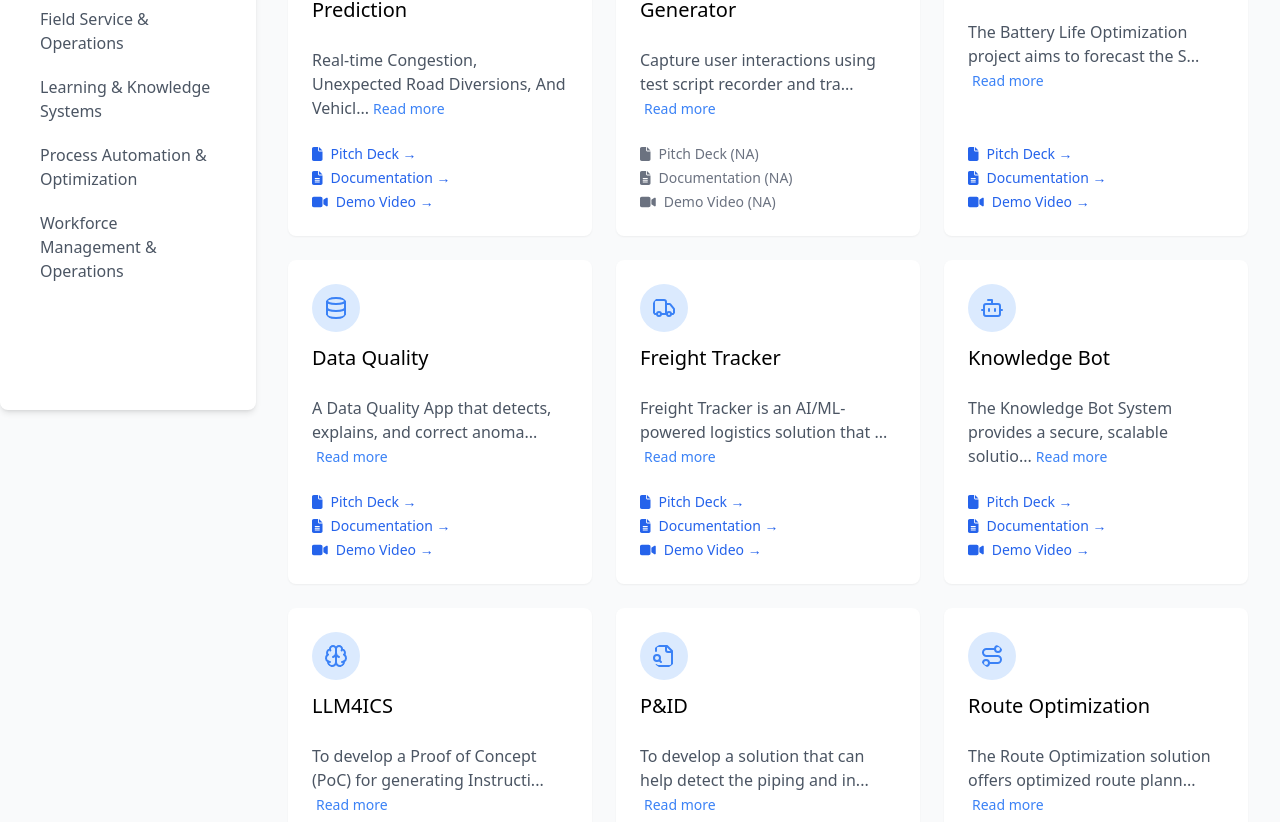
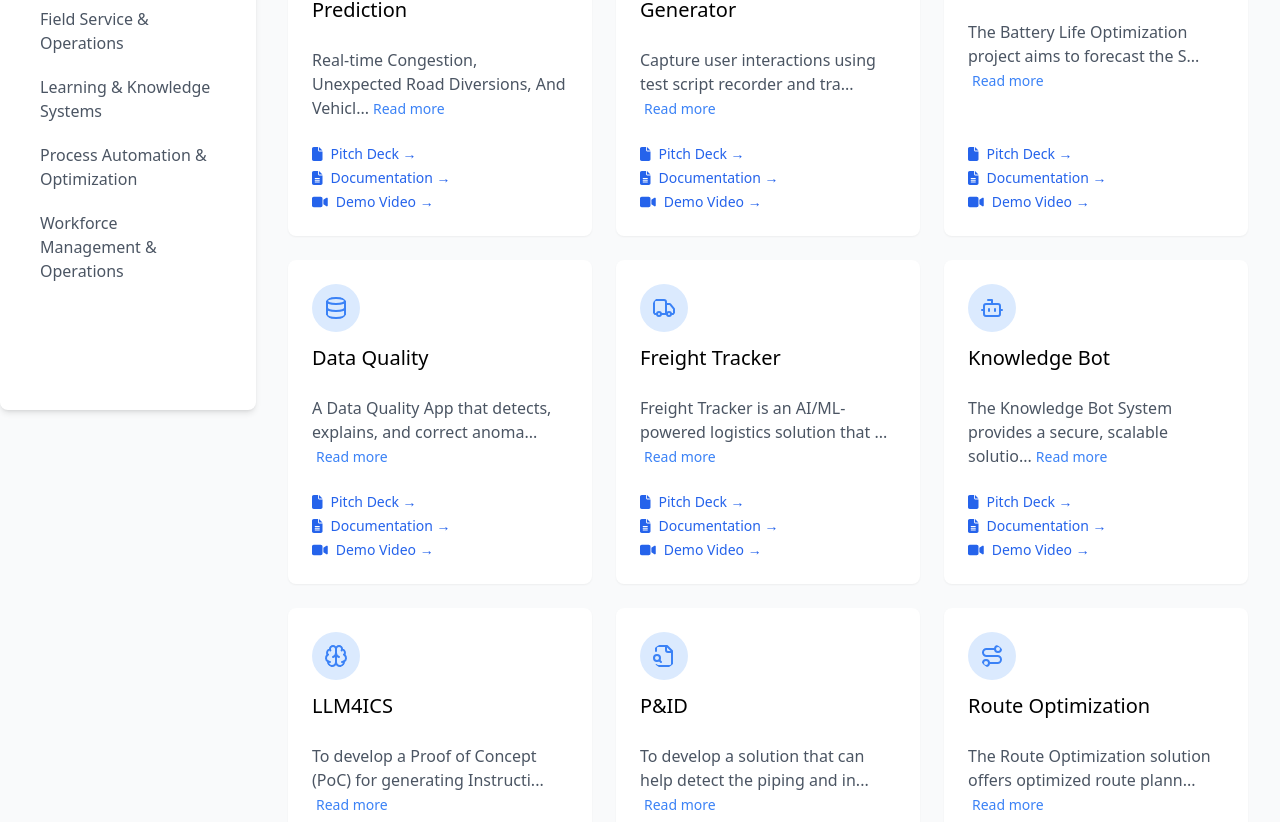
Before and after one commit to CreativeDT/AssetsRepository, a React (Create React App) app: page /catogories in a window 1280 px wide. Shown: the part 858-1680 px from the top of the page. Built offline with nearby package versions, Linux system fonts and the light colour scheme.

Commit message:
Added resources for Automation script generator asset

```diff
--- a/src/Components/Categories.js
+++ b/src/Components/Categories.js
@@ -49,9 +49,12 @@ const CategoriesPage = () => {
             "Capture user interactions using test script recorder and transform them into structured BDD scenarios, step definitions, and POMs using AI. Instantly integrates with automation frameworks for efficient test execution and reporting.",
           icon: TerminalSquare,
           iconColor: "text-blue-500",
-          pitchDeckLink: "NA",
-          documentationLink: "NA",
-          demoVideoLink: "NA",
+          pitchDeckLink:
+            "https://globalcsg-my.sharepoint.com/personal/bhanu_surya_global-csg_com/_layouts/15/onedrive.aspx?id=%2Fpersonal%2Fbhanu%5Fsurya%5Fglobal%2Dcsg%5Fcom%2FDocuments%2FMicrosoft%20Teams%20Chat%20Files%2FGenAIDrivenTestAutomationScriptGeneration%5FPitchDeck%2Epdf&parent=%2Fpersonal%2Fbhanu%5Fsurya%5Fglobal%2Dcsg%5Fcom%2FDocuments%2FMicrosoft%20Teams%20Chat%20Files&ga=1",
+          documentationLink:
+            "https://globalcsg-my.sharepoint.com/personal/bhanu_surya_global-csg_com/_layouts/15/onedrive.aspx?id=%2Fpersonal%2Fbhanu%5Fsurya%5Fglobal%2Dcsg%5Fcom%2FDocuments%2FMicrosoft%20Teams%20Chat%20Files%2FTestScriptGenerator%2DSoftware%20Architecture%20Design%28HLD%29%201%2Epdf&parent=%2Fpersonal%2Fbhanu%5Fsurya%5Fglobal%2Dcsg%5Fcom%2FDocuments%2FMicrosoft%20Teams%20Chat%20Files&ga=1",
+          demoVideoLink:
+            "https://globalcsg-my.sharepoint.com/personal/bhanu_surya_global-csg_com/_layouts/15/stream.aspx?id=%2Fpersonal%2Fbhanu%5Fsurya%5Fglobal%2Dcsg%5Fcom%2FDocuments%2FMicrosoft%20Teams%20Chat%20Files%2FGen%20AI%20Driven%20Test%20Script%20Generator%2Emp4&ga=1&referrer=StreamWebApp%2EWeb&referrerScenario=AddressBarCopied%2Eview%2E32d27c0a%2D9be2%2D4363%2Dad08%2D72ffad993770&isDarkMode=true",
         },
         {
           title: "Battery Life Optimization",
@@ -260,9 +263,12 @@ const CategoriesPage = () => {
             "Capture user interactions using test script recorder and transform them into structured BDD scenarios, step definitions, and POMs using AI. Instantly integrates with automation frameworks for efficient test execution and reporting.",
           icon: TerminalSquare,
           iconColor: "text-blue-500",
-          pitchDeckLink: "NA",
-          documentationLink: "NA",
-          demoVideoLink: "NA",
+          pitchDeckLink:
+            "https://globalcsg-my.sharepoint.com/personal/bhanu_surya_global-csg_com/_layouts/15/onedrive.aspx?id=%2Fpersonal%2Fbhanu%5Fsurya%5Fglobal%2Dcsg%5Fcom%2FDocuments%2FMicrosoft%20Teams%20Chat%20Files%2FGenAIDrivenTestAutomationScriptGeneration%5FPitchDeck%2Epdf&parent=%2Fpersonal%2Fbhanu%5Fsurya%5Fglobal%2Dcsg%5Fcom%2FDocuments%2FMicrosoft%20Teams%20Chat%20Files&ga=1",
+          documentationLink:
+            "https://globalcsg-my.sharepoint.com/personal/bhanu_surya_global-csg_com/_layouts/15/onedrive.aspx?id=%2Fpersonal%2Fbhanu%5Fsurya%5Fglobal%2Dcsg%5Fcom%2FDocuments%2FMicrosoft%20Teams%20Chat%20Files%2FTestScriptGenerator%2DSoftware%20Architecture%20Design%28HLD%29%201%2Epdf&parent=%2Fpersonal%2Fbhanu%5Fsurya%5Fglobal%2Dcsg%5Fcom%2FDocuments%2FMicrosoft%20Teams%20Chat%20Files&ga=1",
+          demoVideoLink:
+            "https://globalcsg-my.sharepoint.com/personal/bhanu_surya_global-csg_com/_layouts/15/stream.aspx?id=%2Fpersonal%2Fbhanu%5Fsurya%5Fglobal%2Dcsg%5Fcom%2FDocuments%2FMicrosoft%20Teams%20Chat%20Files%2FGen%20AI%20Driven%20Test%20Script%20Generator%2Emp4&ga=1&referrer=StreamWebApp%2EWeb&referrerScenario=AddressBarCopied%2Eview%2E32d27c0a%2D9be2%2D4363%2Dad08%2D72ffad993770&isDarkMode=true",
         },
         {
           title: "Battery Life Optimization",
```
